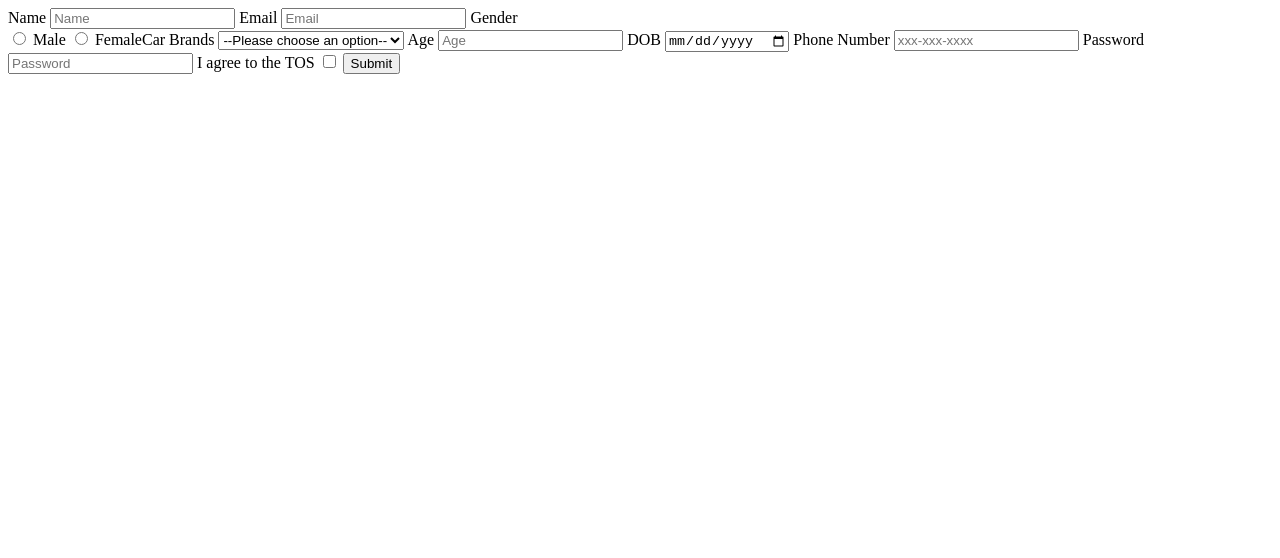
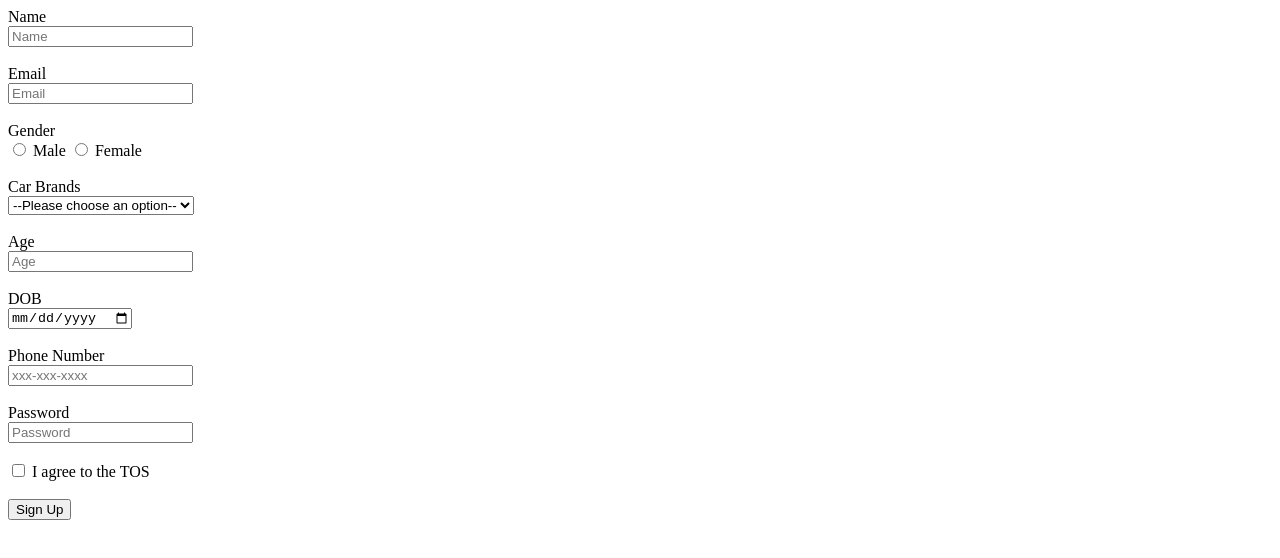
Before and after one commit to acciojob/signup-form-car-Amanraj-0604, a website: page main.html in a window 1280 px wide. Drawn offline with Linux system fonts and the light colour scheme.

Commit message:
created a submission

```diff
--- a/main.html
+++ b/main.html
@@ -1,57 +1,73 @@
 <!DOCTYPE html>
-
-<html>
-
+<html lang="en">
 <head>
+  <meta charset="utf-8" />
+  <meta name="viewport" content="width=device-width,initial-scale=1" />
+  <title>Signup Form</title>
   <link rel="stylesheet" href="styles.css">
 </head>
+<body>
 
-<body>
   <form action="" method="post">
-		<lable  for="name">Name</lable>
-		<input  type="text" required placeholder="Name"/>
 
-		<lable for="email">Email</lable>
-		<input type="email" required id="email" placeholder="Email"/>
+    <!-- Name -->
+    <label for="name">Name</label><br>
+    <input type="text" id="name" name="name" placeholder="Name" required><br><br>
 
+    <!-- Email -->
+    <label for="email">Email</label><br>
+    <input type="email" id="email" name="email" placeholder="Email" required><br><br>
+
+    <!-- Gender (radio group) -->
     <label>Gender</label><br>
-
-		<input type="radio" id="gender_m" name="gender" >
+    <input type="radio" id="gender_m" name="gender" value="male" required>
     <label for="gender_m">Male</label>
 
-		<input type="radio" id="gender_f" name="gender" >
-		<label for="gender_f">Female</label
+    <input type="radio" id="gender_f" name="gender" value="female">
+    <label for="gender_f">Female</label>
+    <br><br>
 
-		<lable for="cars">Car Brands</lable>
-
-		<select id="cars">
+    <!-- Car Brands (select) -->
+    <label for="cars">Car Brands</label><br>
+    <select id="cars" name="cars" required>
       <option value="" disabled selected>--Please choose an option--</option>
       <option value="Tata Seara">Tata Seara</option>
       <option value="Tata Nano">Tata Nano</option>
       <option value="Tata Safari">Tata Safari</option>
     </select>
+    <br><br>
 
-		<lable for="age">Age</lable>
-		<input type="number" id="age" placeholder="Age" required/>
+    <!-- Age -->
+    <label for="age">Age</label><br>
+    <input type="number" id="age" name="age" placeholder="Age" required>
+    <br><br>
 
-		<lable for="dob">DOB</lable>
-		<input type="date" id="dob" required/>
+    <!-- DOB -->
+    <label for="dob">DOB</label><br>
+    <input type="date" id="dob" name="dob" required>
+    <br><br>
 
-		<label for="tel">Phone Number</label>
-		<input type="tel" id="tel" placeholder="xxx-xxx-xxxx" />
+    <!-- Phone -->
+    <label for="tel">Phone Number</label><br>
+    <input type="tel" id="tel" name="tel" placeholder="xxx-xxx-xxxx">
+    <br><br>
 
-		<lable for="password">Password</lable>
-		<input type="password" required id="password" placeholder="Password"/>
+    <!-- Password -->
+    <label for="password">Password</label><br>
+    <input type="password" id="password" name="password" placeholder="Password" required>
+    <br><br>
 
-		<lable for="tos">I agree to the TOS	</lable>
-		<input type="checkbox" required id="tos"/>
+    <!-- TOS -->
+    <input type="checkbox" id="tos" name="tos" required>
+    <label for="tos">I agree to the TOS</label>
+    <br><br>
 
-		<input type="submit"/>
+    <!-- Submit button -->
+    <button type="submit">Sign Up</button>
+
   </form>
+
   <!-- the entire body must be written by student -->
-    <script type="text/javascript" src="./script.js">
-</script>
-
+  <script type="text/javascript" src="./script.js"></script>
 </body>
-
 </html>
```
Lines whose indentation alone changed are shown as unchanged.
